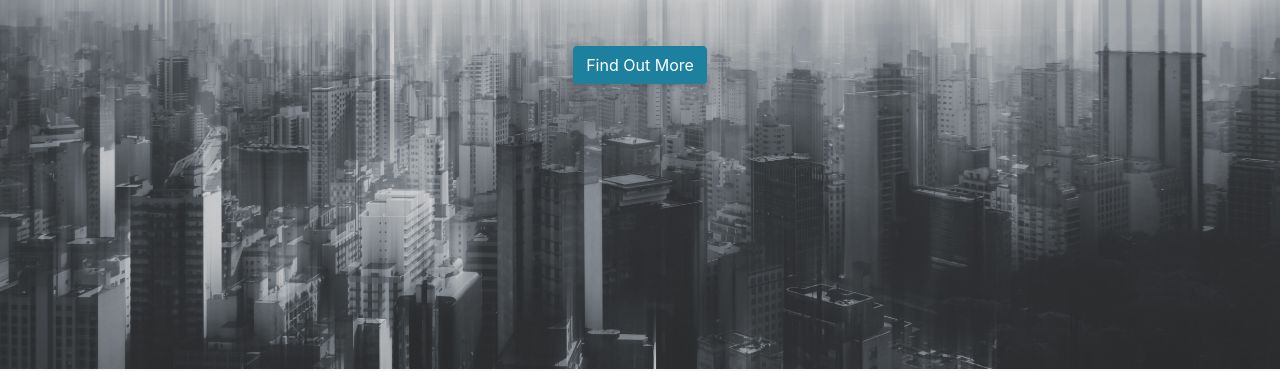
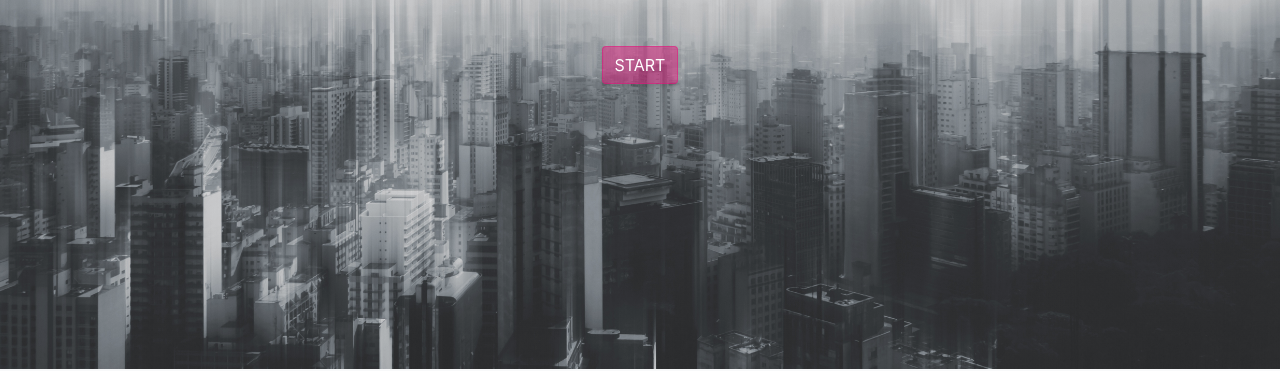
Before and after one commit to agatapolkowska/agatapolkowska.github.io, a website with bundled scripts: page index.html in a window 1280 px wide. Shown: the part 431-802 px from the top of the page. Built offline with nearby package versions, Linux system fonts and the light colour scheme.

Commit message:
[Front] mod: Start button change to pink

```diff
--- a/css/stylish-portfolio.css
+++ b/css/stylish-portfolio.css
@@ -333,7 +333,7 @@ a:hover, a:focus, a:active {
 }
 
 .btn-primary {
-  background-color: #1D809F !important;
+  background-color: #1DJJH809F !important;
   border-color: #1D809F !important;
   color: #fff !important;
 }
--- a/index.html
+++ b/index.html
@@ -60,7 +60,7 @@
         <h3 class="mb-5">
           <em>Portfolio</em>
         </h3>
-        <a class="btn btn-primary btn-xl js-scroll-trigger" href="#about">Find Out More</a>
+        <a class="btn btn-primary btn-xl js-scroll-trigger" href="#about">START</a>
       </div>
       <div class="overlay"></div>
     </header>
```
Also changed, not shown: css/stylish-portfolio.min.css.
